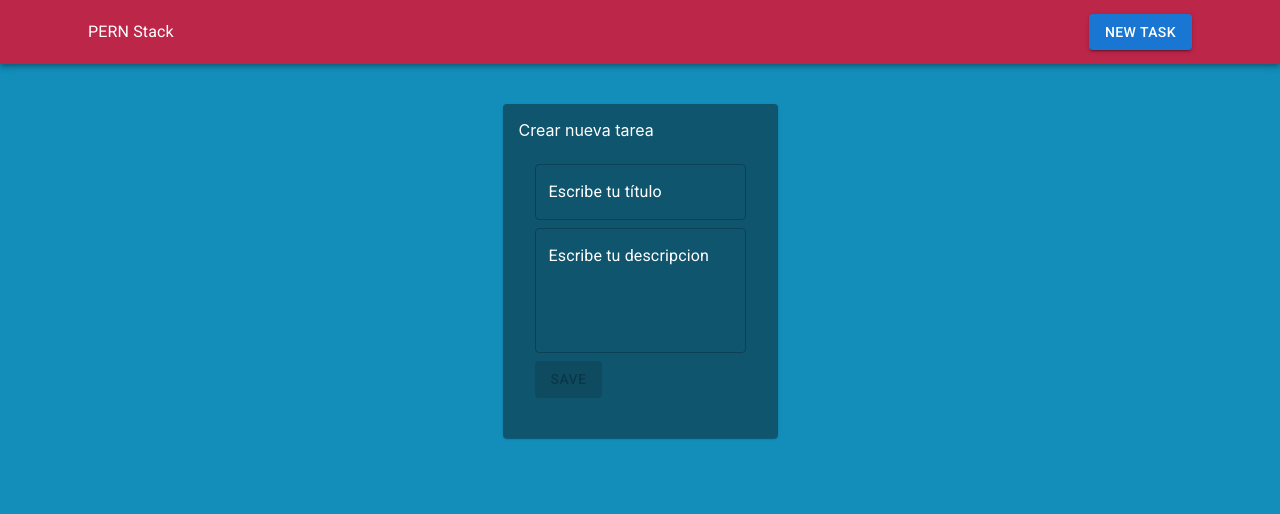
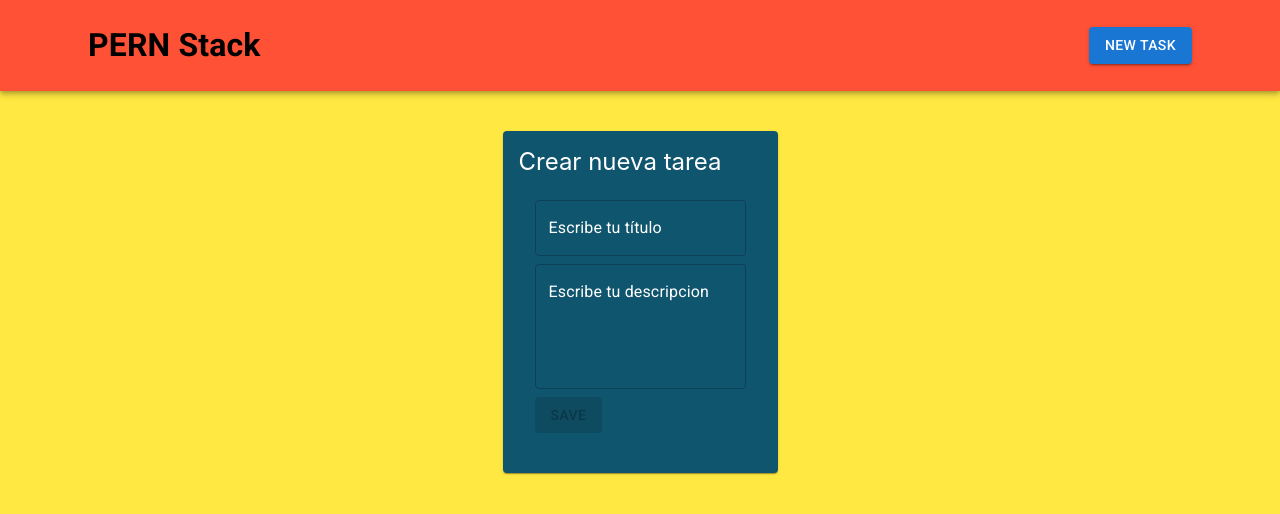
Before and after one commit to RodrigoFA216/PERN-React, a React (Create React App) app: page /tasks/new in a window 1280 px wide. Shown: the top 514 px of the page. Built offline with nearby package versions, Linux system fonts and the light colour scheme.

Commit message:
Cambio de tema

```diff
--- a/public/index.html
+++ b/public/index.html
@@ -8,20 +8,7 @@
   <meta name="theme-color" content="#000000" />
   <meta name="description" content="Web site created using create-react-app" />
   <link rel="apple-touch-icon" href="%PUBLIC_URL%/logo192.png" />
-  <!--
-      manifest.json provides metadata used when your web app is installed on a
-      user's mobile device or desktop. See https://developers.google.com/web/fundamentals/web-app-manifest/
-    -->
   <link rel="manifest" href="%PUBLIC_URL%/manifest.json" />
-  <!--
-      Notice the use of %PUBLIC_URL% in the tags above.
-      It will be replaced with the URL of the `public` folder during the build.
-      Only files inside the `public` folder can be referenced from the HTML.
-
-      Unlike "/favicon.ico" or "favicon.ico", "%PUBLIC_URL%/favicon.ico" will
-      work correctly both with client-side routing and a non-root public URL.
-      Learn how to configure a non-root public URL by running `npm run build`.
-    -->
   <title>React App</title>
   <link rel="stylesheet" href="https://fonts.googleapis.com/css?family=Roboto:300,400,500,700&display=swap" />
   <link rel="stylesheet" href="https://fonts.googleapis.com/icon?family=Material+Icons" />
@@ -29,18 +16,7 @@
 </head>
 
 <body>
-  <noscript>You need to enable JavaScript to run this app.</noscript>
   <div id="root"></div>
-  <!--
-      This HTML file is a template.
-      If you open it directly in the browser, you will see an empty page.
-
-      You can add webfonts, meta tags, or analytics to this file.
-      The build step will place the bundled scripts into the <body> tag.
-
-      To begin the development, run `npm start` or `yarn start`.
-      To create a production bundle, use `npm run build` or `yarn build`.
-    -->
 </body>
 
 </html>
--- a/src/components/Navbar.js
+++ b/src/components/Navbar.js
@@ -6,12 +6,14 @@ function Navbar() {
   const navigate = useNavigate()
   return (
     <Box sx={{flexGrow: 1}}>
-      <AppBar position='static' style={{backgroundColor: '#bb2649'}}>
+      <AppBar position='static' style={{backgroundColor: '#ff5136'}}>
         <Container>
           <Toolbar>
             <Typography sx={{flexGrow: 1}}>
-              <Link to="/" style={{textDecoration: 'none', color: 'white'}}>
-                PERN Stack
+              <Link to="/" style={{textDecoration: 'none', color: 'black', fontWeight: '30px'}}>
+                <h1>
+                  PERN Stack
+                </h1>
               </Link>
             </Typography>
             <Button variant='contained' color='primary' onClick={()=>navigate('/tasks/new')}>
--- a/src/components/TaskList.js
+++ b/src/components/TaskList.js
@@ -35,15 +35,15 @@ function TaskList() {
 
     return (
         <>
-            <h1>
+            <h3>
                 TaskList
-            </h1>
+            </h3>
             {
                 tasks.map(task=>(
                     <Card style={{
                         marginBottom: '.9rem',
-                        backgroundColor: '#10556e',
-                        color: '#ffffff'
+                        backgroundColor: '#8269ff',
+                        color: '#white'
                     }}
                     key={task.id}
                     >
@@ -52,25 +52,29 @@ function TaskList() {
                             justifyContent: "space-between"
                         }}>
                             <div>
-                                <Typography>
-                                    {task.title}
+                                <Typography style={{color:'white'}}>
+                                    <h3>
+                                        {task.title}
+                                    </h3>
                                 </Typography>
-                                <Typography>
-                                    {task.descripcion}
+                                <Typography style={{color:'white'}}>
+                                    <h4>
+                                        {task.descripcion}
+                                    </h4>
                                 </Typography>
                             </div>
                             <div>
                                 <Button
-                                variant='outlined'
+                                variant='contained'
                                 color='inherit'
                                 onClick={()=>navigate(`/tasks/${task.id}/edit`)}>
                                     Editar
                                 </Button>
                                 <Button
-                                variant='outlined'
-                                color='warning'
+                                variant='contained'
+                                color='secondary'
                                 onClick={()=>handleDelete(task.id)}
-                                style={{marginLeft:'.6rem'}}
+                                style={{margin:'.6rem'}}
                                 >
                                     Eliminar
                                 </Button>
--- a/src/index.css
+++ b/src/index.css
@@ -5,11 +5,16 @@ body {
     sans-serif;
   -webkit-font-smoothing: antialiased;
   -moz-osx-font-smoothing: grayscale;
-  background: #138eba;
-  color: white;
+  background: #ffe842;
+  color: black;
+  font-size: x-large;
 }
 
 code {
   font-family: source-code-pro, Menlo, Monaco, Consolas, 'Courier New',
     monospace;
 }
+
+h2 {
+  -webkit-text-stroke: 1px white;
+}
```
Also changed, not shown: 1 other file (tests, documents, lock files or other folders).
